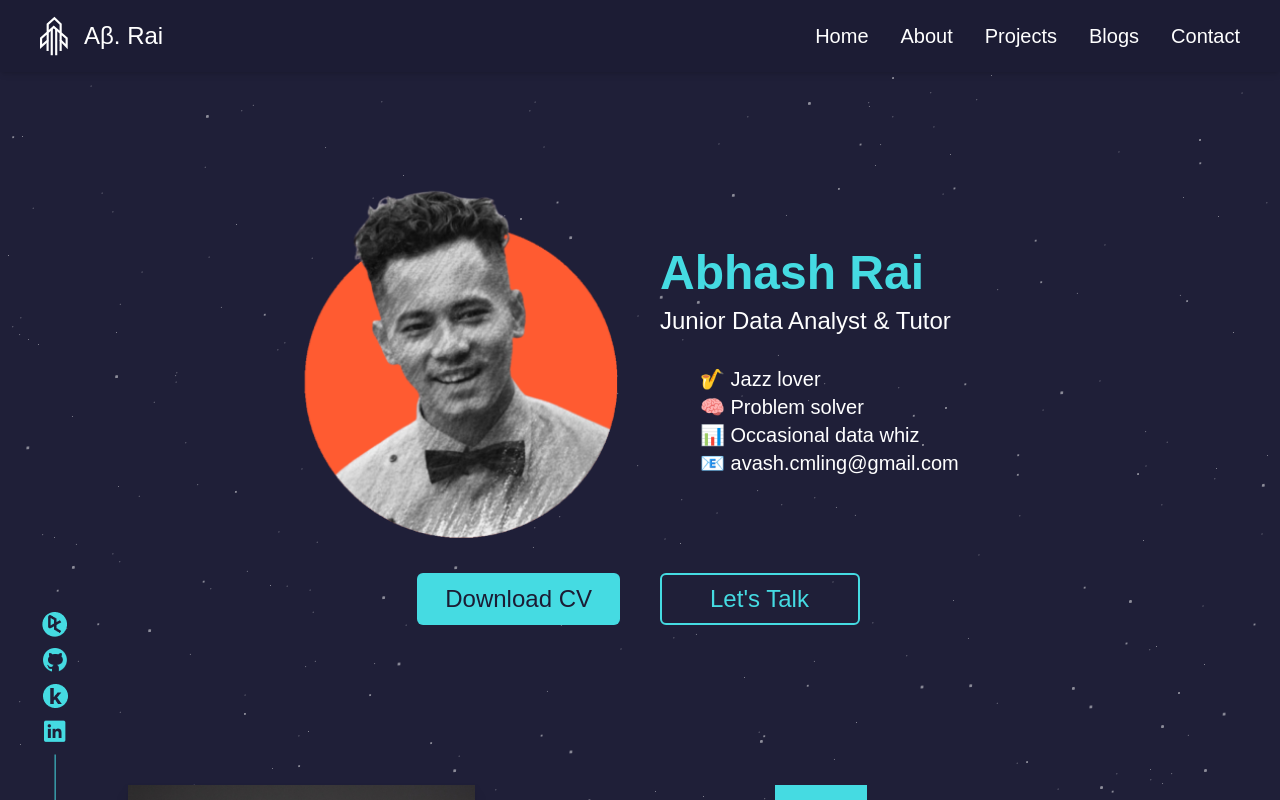
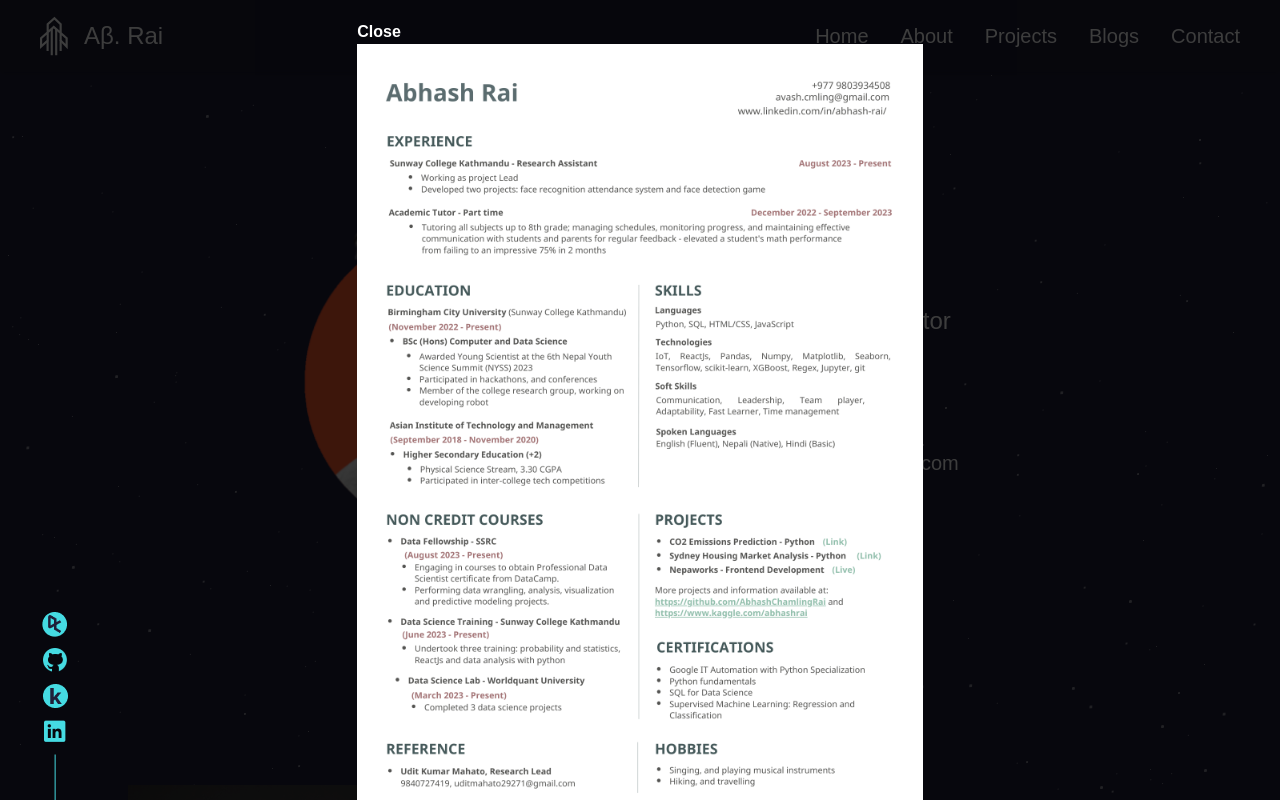
Before and after one commit to AbhashChamlingRai/portfolio-website, a React (Create React App) app: page / in a window 1280 px wide. Shown: the top 800 px of the page. Built offline with nearby package versions, Linux system fonts and the light colour scheme.

Commit message:
Added pop up resume on open

```diff
--- a/src/App.js
+++ b/src/App.js
@@ -4,6 +4,9 @@ import { createContext } from "react";
 import MainPage from "./pages/MainPage";
 import BlogsPage from "./pages/BlogsPage";
 import AnimatedBackground from "./components/AnimatedBackground/AnimatedBackground";
+import ResumePopup from "./components/ResumePopUp/ResumePopUp";
+
+import myResume from "./images/resume.png";
 
 const MyContext = createContext("");
 
@@ -16,6 +19,8 @@ function App() {
     " text-[13px] sm:text-[13.5px] md:text-[16px] lg:text-[16px] xl:text-[18px] 2xl:text-lg ";
 
   return (
+    <>
+      <ResumePopup imageUrl={myResume} />
       <div className="relative">
         <AnimatedBackground />
         <MyContext.Provider
@@ -48,6 +53,7 @@ function App() {
           </BrowserRouter>
         </MyContext.Provider>
       </div>
+    </>
   );
 }
 
--- /dev/null
+++ b/src/components/ResumePopUp/ResumePopUp.jsx
@@ -0,0 +1,31 @@
+// ResumePopup.js
+import React, { useState } from "react";
+
+const ResumePopup = ({ imageUrl }) => {
+  const [isOpen, setIsOpen] = useState(true);
+  console.log(isOpen);
+
+  const togglePopup = () => {
+    setIsOpen(!isOpen);
+  };
+
+  return (
+    <div className="w-full flex justify-center z-50 fixed">
+      {isOpen && (
+        <div className="popup w-full flex justify-center bg-[#000000c2]">
+          <div className="popup-content relative py-5 hover:scale-95 transition-transform duration-300">
+            <span
+              className="close font-bold hover:cursor-pointer"
+              onClick={togglePopup}
+            >
+              Close
+            </span>
+            <img src={imageUrl} className="h-[100vh]" alt="Resume" />
+          </div>
+        </div>
+      )}
+    </div>
+  );
+};
+
+export default ResumePopup;
--- a/src/components/navbar/navbar.jsx
+++ b/src/components/navbar/navbar.jsx
@@ -14,7 +14,7 @@ const Navbar = () => {
   let [open, setOpen] = useState(false);
 
   return (
-    <div className="railway z-[100] shadow-md w-full fixed top-0 left-0 bg-custom-dark-blue">
+    <div className="railway z-40 shadow-md w-full fixed top-0 left-0 bg-custom-dark-blue">
       <div className="md:flex container mx-auto items-center justify-between bg-red py-4 md:px-10 px-7 bg-custom-dark-blue">
         <div
           className="font-bold text-2xl cursor-pointer flex items-center
```
Also changed, not shown: src/images/resume.png (added). Lines whose indentation alone changed are shown as unchanged.
